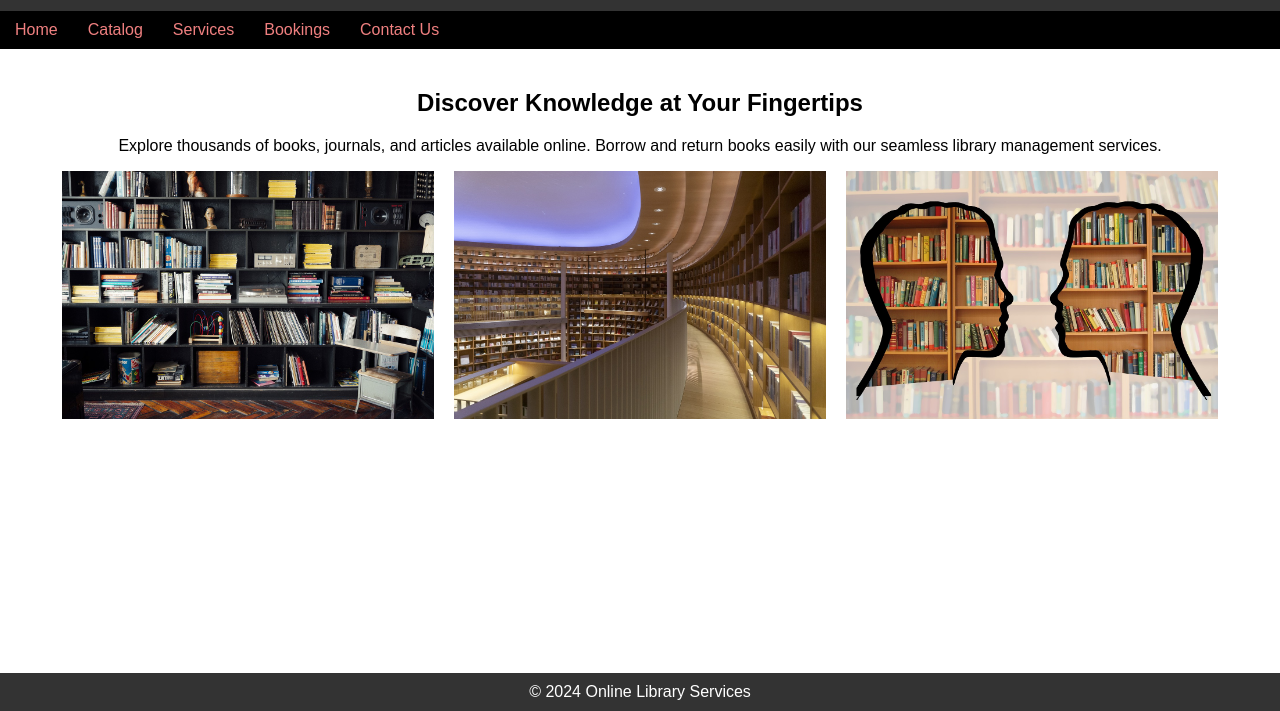
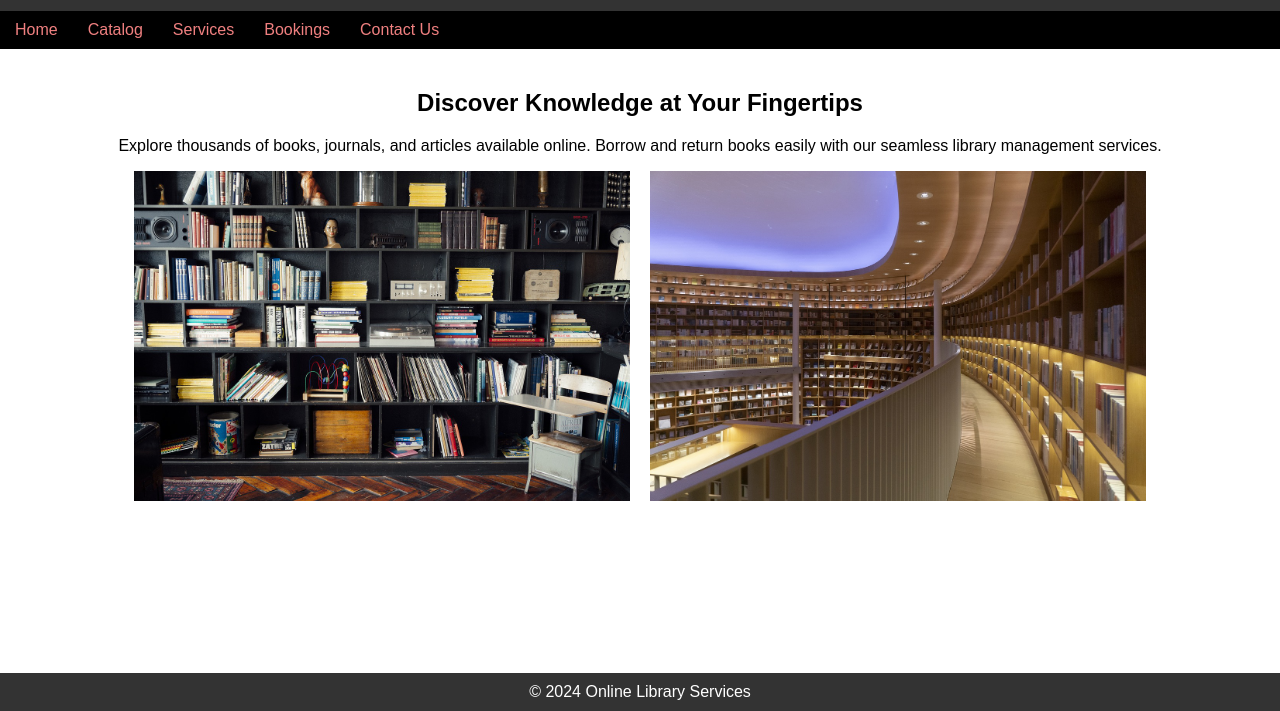
Before and after one commit to Majok-Bol/Online_library_managing_services, a plain HTML site: page index.html in a window 1280 px wide. Shown: the part 89-800 px from the top of the page. Drawn offline with Linux system fonts and the light colour scheme.

Commit message:
modified images

```diff
--- a/index.html
+++ b/index.html
@@ -64,7 +64,7 @@
         }
 
         .imgdiv img {
-            width: 30%;
+            width: 40%;
             height: auto;
         }
 
@@ -88,7 +88,7 @@
         <div class="imgdiv">
             <img src="./Images/library1.jpg" alt="Library Image 1"/>
             <img src="./Images/library2.jpg" alt="Library Image 2"/>
-            <img src="./Images/library3.jpg" alt="Library Image 3"/>
+            <!-- <img src="./Images/library3.jpg" alt="Library Image 3"/> -->
         </div>
     </main>
     <footer>
```
